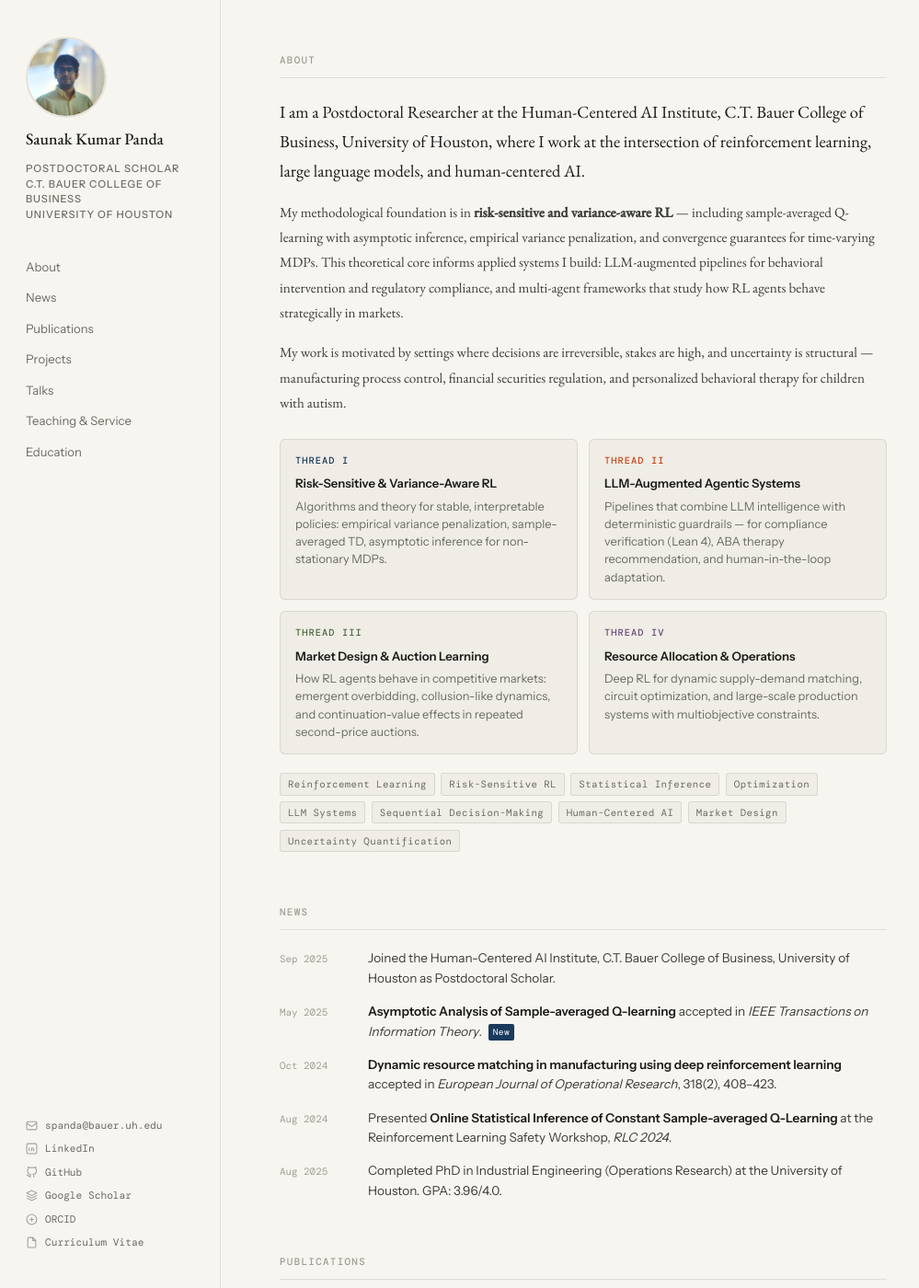
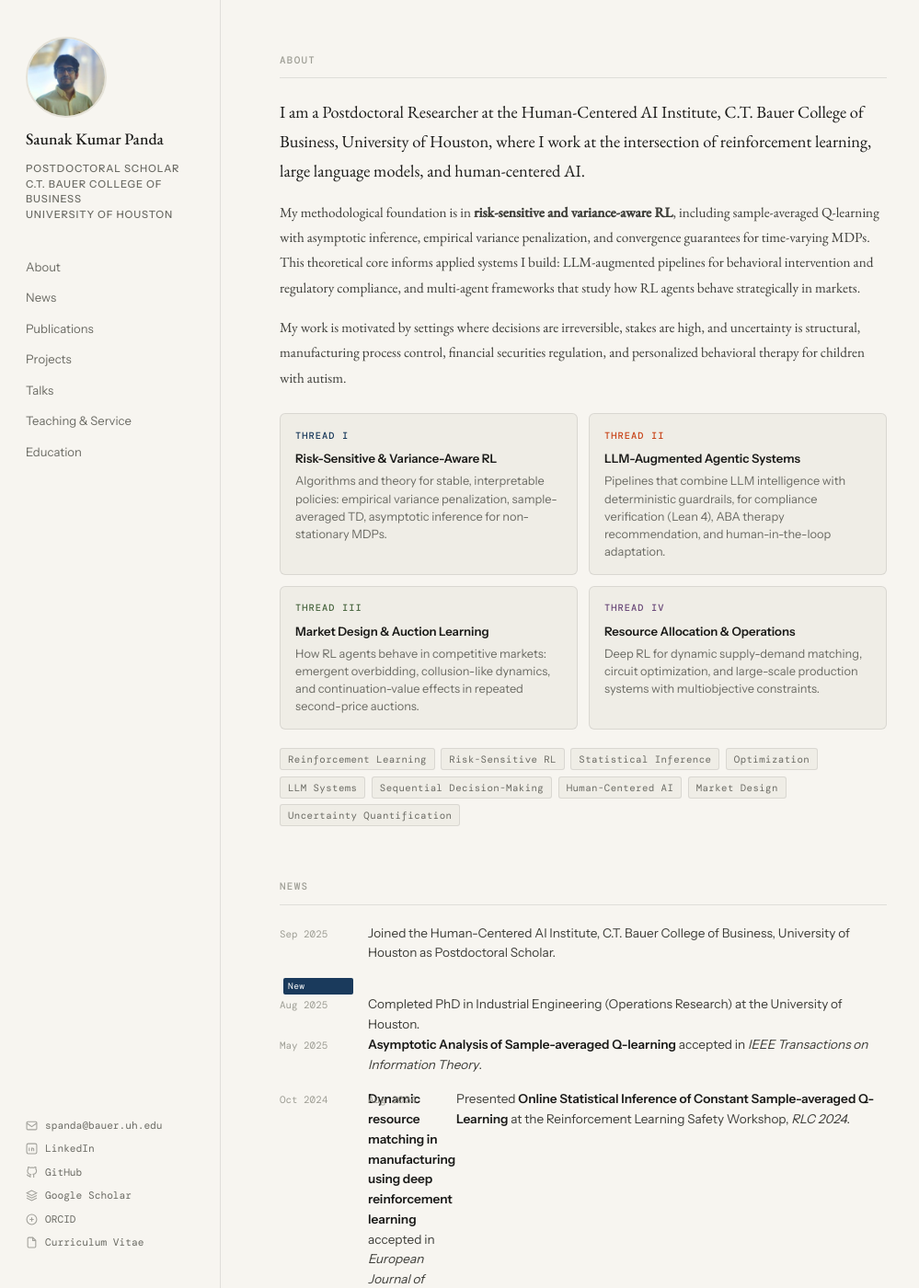
Before and after one commit to saunakp123/pandasaunak.github.io, a Jekyll site: the page built from index.html, in a window 1280 px wide and 1400 px high. Shown: the whole window at 92% size, without its empty margins (0-999 px from the left). Built offline with Jekyll 4.4.1, drawn with Linux system fonts in a browser that asks for light colours; some of the changed text lies outside the part shown.

Commit message:
Update LinkedIn and ORCID links, improve text clarity

```diff
--- a/index.html
+++ b/index.html
@@ -678,7 +678,7 @@
         <svg viewBox="0 0 24 24" fill="none" stroke="currentColor" stroke-width="2"><rect x="2" y="4" width="20" height="16" rx="2"/><path d="m2 7 10 7 10-7"/></svg>
         spanda@bauer.uh.edu
       </a>
-      <a class="sidebar-link" href="https://www.linkedin.com/in/saunak-panda/" target="_blank">
+      <a class="sidebar-link" href="https://www.linkedin.com/in/saunak-kumar-panda/" target="_blank">
         <svg viewBox="0 0 24 24" fill="none" stroke="currentColor" stroke-width="2"><rect x="2" y="2" width="20" height="20" rx="3"/><path d="M7 10v7M7 7v.01M12 17v-4a2 2 0 0 1 4 0v4M12 10v7"/></svg>
         LinkedIn
       </a>
@@ -690,7 +690,7 @@
         <svg viewBox="0 0 24 24" fill="none" stroke="currentColor" stroke-width="2"><path d="M12 2L2 7l10 5 10-5-10-5z"/><path d="M2 17l10 5 10-5M2 12l10 5 10-5"/></svg>
         Google Scholar
       </a>
-      <a class="sidebar-link" href="https://orcid.org/0009-0009-7423-1437" target="_blank">
+      <a class="sidebar-link" href="https://orcid.org/0009-0008-2399-2387" target="_blank">
         <svg viewBox="0 0 24 24" fill="none" stroke="currentColor" stroke-width="2"><circle cx="12" cy="12" r="10"/><path d="M8 12h8M12 8v8"/></svg>
         ORCID
       </a>
@@ -713,11 +713,11 @@
       </p>
 
       <p class="about-body">
-        My methodological foundation is in <strong>risk-sensitive and variance-aware RL</strong> — including sample-averaged Q-learning with asymptotic inference, empirical variance penalization, and convergence guarantees for time-varying MDPs. This theoretical core informs applied systems I build: LLM-augmented pipelines for behavioral intervention and regulatory compliance, and multi-agent frameworks that study how RL agents behave strategically in markets.
+        My methodological foundation is in <strong>risk-sensitive and variance-aware RL</strong>, including sample-averaged Q-learning with asymptotic inference, empirical variance penalization, and convergence guarantees for time-varying MDPs. This theoretical core informs applied systems I build: LLM-augmented pipelines for behavioral intervention and regulatory compliance, and multi-agent frameworks that study how RL agents behave strategically in markets.
       </p>
 
       <p class="about-body">
-        My work is motivated by settings where decisions are irreversible, stakes are high, and uncertainty is structural — manufacturing process control, financial securities regulation, and personalized behavioral therapy for children with autism.
+        My work is motivated by settings where decisions are irreversible, stakes are high, and uncertainty is structural, manufacturing process control, financial securities regulation, and personalized behavioral therapy for children with autism.
       </p>
 
       <div class="research-threads">
@@ -729,7 +729,7 @@
         <div class="thread">
           <div class="thread-label orange">Thread II</div>
           <div class="thread-title">LLM-Augmented Agentic Systems</div>
-          <div class="thread-desc">Pipelines that combine LLM intelligence with deterministic guardrails — for compliance verification (Lean 4), ABA therapy recommendation, and human-in-the-loop adaptation.</div>
+          <div class="thread-desc">Pipelines that combine LLM intelligence with deterministic guardrails, for compliance verification (Lean 4), ABA therapy recommendation, and human-in-the-loop adaptation.</div>
         </div>
         <div class="thread">
           <div class="thread-label slate">Thread III</div>
@@ -762,11 +762,15 @@
       <div class="news-list">
         <div class="news-item">
           <div class="news-date">Sep 2025</div>
-          <div class="news-text">Joined the Human-Centered AI Institute, C.T. Bauer College of Business, University of Houston as Postdoctoral Scholar.</div>
+          <div class="news-text">Joined the Human-Centered AI Institute, C.T. Bauer College of Business, University of Houston as Postdoctoral Scholar.</div><span class="news-badge">New</span></div>
+        </div>
+         <div class="news-item">
+          <div class="news-date">Aug 2025</div>
+          <div class="news-text">Completed PhD in Industrial Engineering (Operations Research) at the University of Houston.</div>
         </div>
         <div class="news-item">
           <div class="news-date">May 2025</div>
-          <div class="news-text"><strong>Asymptotic Analysis of Sample-averaged Q-learning</strong> accepted in <em>IEEE Transactions on Information Theory</em>. <span class="news-badge">New</span></div>
+          <div class="news-text"><strong>Asymptotic Analysis of Sample-averaged Q-learning</strong> accepted in <em>IEEE Transactions on Information Theory</em>.
         </div>
         <div class="news-item">
           <div class="news-date">Oct 2024</div>
@@ -775,10 +779,6 @@
         <div class="news-item">
           <div class="news-date">Aug 2024</div>
           <div class="news-text">Presented <strong>Online Statistical Inference of Constant Sample-averaged Q-Learning</strong> at the Reinforcement Learning Safety Workshop, <em>RLC 2024</em>.</div>
-        </div>
-        <div class="news-item">
-          <div class="news-date">Aug 2025</div>
-          <div class="news-text">Completed PhD in Industrial Engineering (Operations Research) at the University of Houston. GPA: 3.96/4.0.</div>
         </div>
       </div>
     </section>
@@ -792,7 +792,7 @@
           <div class="pub-venue-badge">IEEE<br>TIT</div>
           <div>
             <div class="pub-title">Asymptotic Analysis of Sample-averaged Q-learning</div>
-            <div class="pub-authors"><strong>Saunak Kumar Panda</strong>, Yisha Xiang, Tong Tong Wu</div>
+            <div class="pub-authors"><strong>Saunak Kumar Panda</strong>, Ruiqi Liu, Yisha Xiang</div>
             <div class="pub-journal">IEEE Transactions on Information Theory, 2025</div>
             <div class="pub-abstract" id="abs1">
               We develop a sample-averaged temporal difference algorithm with asymptotic inference guarantees for value function estimation in time-varying, non-stationary Markov Decision Processes. By bridging reinforcement learning theory, econometrics, and statistical inference, we provide the first confidence interval construction for Q-learning under distributional shift. The framework improves prediction reliability by 71% over benchmark methods.
@@ -810,7 +810,7 @@
           <div class="pub-venue-badge orange">EJOR</div>
           <div>
             <div class="pub-title">Dynamic resource matching in manufacturing using deep reinforcement learning</div>
-            <div class="pub-authors"><strong>Saunak Kumar Panda</strong>, Ruiqi Liu, Yisha Xiang</div>
+            <div class="pub-authors"><strong>Saunak Kumar Panda</strong>, Yisha Xiang, Ruiqi Liu</div>
             <div class="pub-journal">European Journal of Operational Research, 318(2), 408–423, 2024</div>
             <div class="pub-abstract" id="abs2">
               We develop a novel deep RL policy for supply-demand resource matching in large-scale dynamic manufacturing environments. Our approach achieves a 63% improvement in resource allocation performance and 20% reduction in computational time relative to benchmark methods (Gurobi, CPLEX) across varying system scales and demand volatility regimes.
@@ -825,11 +825,11 @@
         </div>
 
         <div class="pub-entry">
-          <div class="pub-venue-badge gray">Under<br>Review</div>
+          <div class="pub-venue-badge gray">Working<br>Paper</div>
           <div>
             <div class="pub-title">Empirical Variance Penalized Risk-Sensitive Reinforcement Learning</div>
-            <div class="pub-authors"><strong>Saunak Kumar Panda</strong>, Yisha Xiang</div>
-            <div class="pub-journal">Under review — NeurIPS 2025</div>
+            <div class="pub-authors"><strong>Saunak Kumar Panda</strong>, Tong Li, Yisha Xiang</div>
+            <div class="pub-journal">Working Paper</div>
             <div class="pub-abstract" id="abs3">
               We propose VPAC-RS, a variance-penalized actor-critic algorithm that uses empirical variance-based regularization to penalize policy instability directly during training. Applied to a High-Temperature Superconductor manufacturing case study (58,240 real sensor measurements, 970-minute production run), the framework achieves up to 83% variance reduction while maintaining output quality under hard safety constraints. The reward structure explicitly penalizes abrupt control changes, addressing a key challenge in safety-critical industrial deployment.
             </div>
@@ -859,7 +859,7 @@
             Translating financial regulatory text into machine-verifiable formal rules using a hybrid LLM + deterministic pipeline. Targets SEBI ICDR regulations and corporate prospectus filings (Red Herring Prospectuses).
           </div>
           <div class="proj-highlight orange">
-            Key design principle: evidence-first schema reconciliation — LLM extracts, deterministic overrides enforce type safety when evidence is sparse, preventing hallucination in compliance-critical contexts.
+            Key design principle: evidence-first schema reconciliation; LLM extracts, deterministic overrides enforce type safety when evidence is sparse, preventing hallucination in compliance-critical contexts.
           </div>
           <div class="proj-desc">
             Pipeline stages: (1) rule extraction from regulatory documents, (2) evidence-anchored issuer schema construction from prospectuses, (3) LLM-judge type reconciliation with deterministic fallbacks, (4) Lean 4 formal verification output for automated compliance checking.
@@ -907,7 +907,7 @@
             Investigates strategic behavior of deep RL agents (DQN) in second-price procurement auctions under repeated interaction. Demonstrates that RL-based bidders systematically overbid and exhibit collusion-like dynamics not encoded in their reward functions.
           </div>
           <div class="proj-highlight mauve">
-            Key finding: continuation-value effects drive emergent coordination between agents — a concerning result for AI deployment in competitive market settings.
+            Key finding: continuation-value effects drive emergent coordination between agents; a concerning result for AI deployment in competitive market settings.
           </div>
           <div class="proj-desc">
             Implications for mechanism design: standard auction formats may not be strategy-proof when bidders are RL agents. Connects to AI safety questions around multi-agent alignment in economic systems.
@@ -1013,7 +1013,7 @@
         <div class="service-item">
           <div class="service-period">Aug 2022–<br>Present</div>
           <div class="service-body">
-            <div class="service-title">President, INFORMS Student Chapter — University of Houston</div>
+            <div class="service-title">President, INFORMS Student Chapter, University of Houston</div>
             <div class="service-desc">Lead a chapter of 20+ members advancing operations research through academic and industry engagement. Organize seminars, weekly research meetings, and community events. Coordinate speaker series connecting students with OR practitioners.</div>
           </div>
         </div>
```
